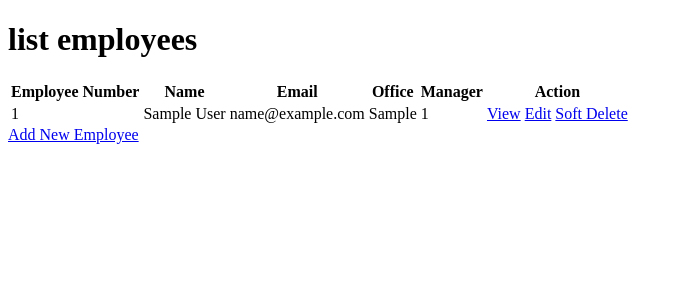
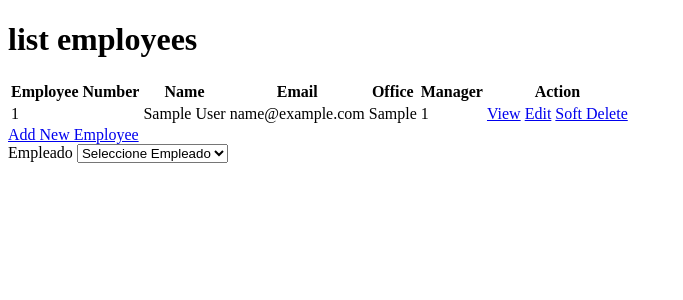
Before and after one commit to eliseoOrellana/classicmodels, a Spring Boot app: page /employees in a window 1280 px wide. Shown: the top 300 px of the page, without its empty margins (0-683 px from the left). Run offline with Spring Boot 4, Linux system fonts and the light colour scheme; tables that the repository leaves empty hold one stand-in row (values such as "Sample post"); some of the project's set-up classes (security, data sources, template engines, error pages and the like) are left out, and stand-ins take their place.

```diff
--- a/src/main/java/io/eliseoorellana/classicmodels/Controller/EmployeeController.java
+++ b/src/main/java/io/eliseoorellana/classicmodels/Controller/EmployeeController.java
@@ -1,5 +1,7 @@
 package io.eliseoorellana.classicmodels.Controller;
 
+
+import java.util.List;
 
 import org.springframework.beans.factory.annotation.Autowired;
 import org.springframework.stereotype.Controller;
@@ -26,6 +28,7 @@ public class EmployeeController {
     @GetMapping
     public String getAllEmployees(Model model){
         model.addAttribute("employees", employeeService.getAllEmployees());
+        model.addAttribute("employee", new Employee());
         return "employees";
     }
 
--- a/src/main/resources/templates/employees.html
+++ b/src/main/resources/templates/employees.html
@@ -7,6 +7,9 @@
 </head>
 <body>
     <h1>list employees</h1>
+
+
+
 
     <table>
         <thead>
@@ -39,5 +42,17 @@
     </table>
     <a href="/employees/add">Add New Employee</a> <!-- Enlace para agregar un nuevo empleado -->
     <div th:text="${message}"></div> <!-- Mensaje de éxito o error -->
+
+  <!--probando pasar los datos al select-->
+
+    <div class="col-3 mt-3">
+        <label for="" class="form-label">Empleado</label>
+        <select class="form-select" th:field="*{employee}">
+            <option value="0" selected>Seleccione Empleado</option>
+            <option th:each="employee : ${employees}" th:value="${employee.employeeNumber}"
+                    th:text="${employee.firstName} + ' ' + ${employee.lastName}"></option>
+        </select>
+    </div>
+
 </body>
 </html>
```
